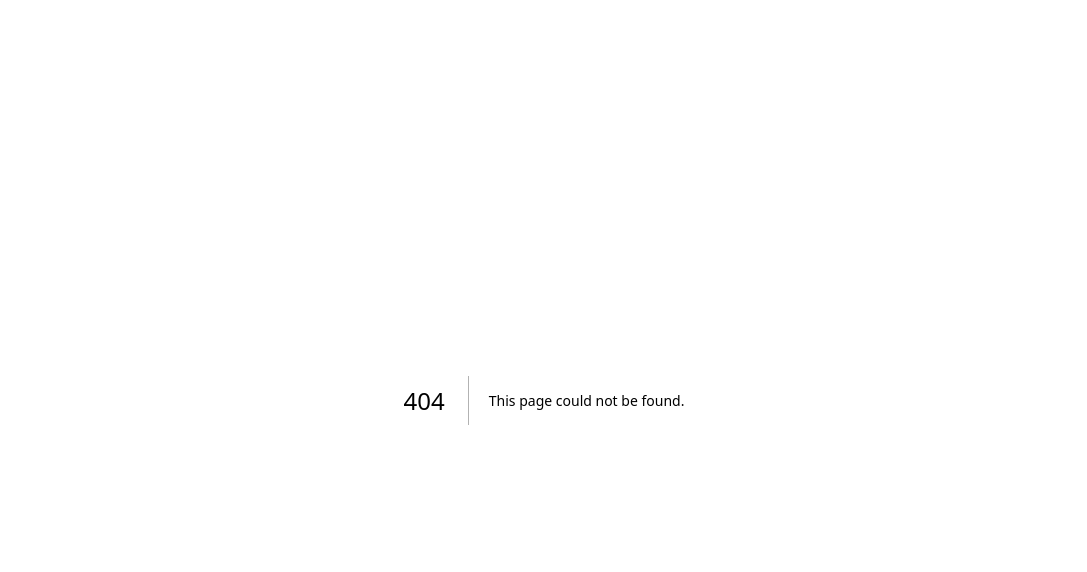
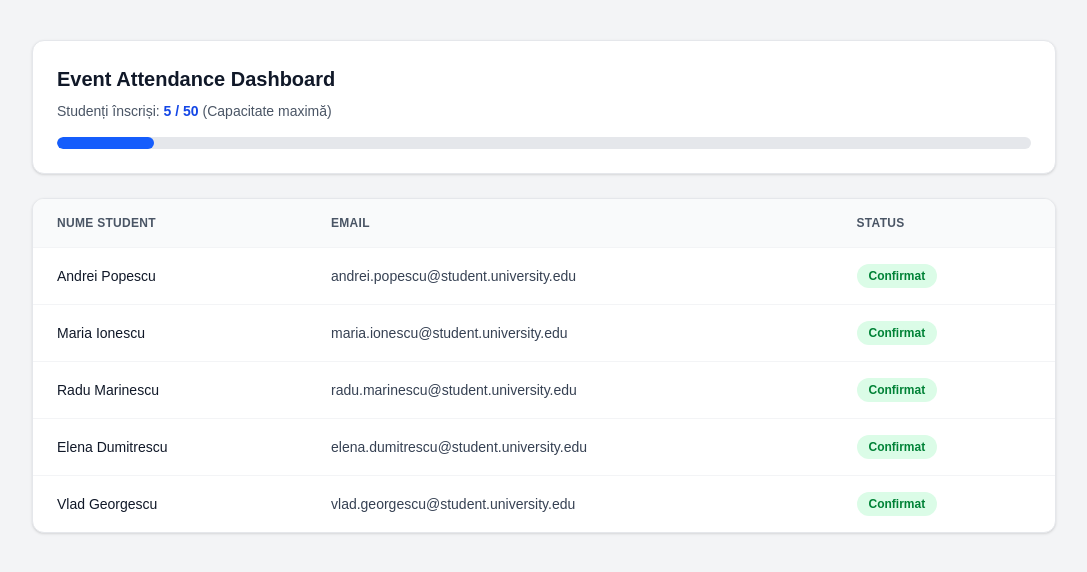
Before and after one commit to CrowmanXD/MPI-university-event-manager, a Next.js app in the folder frontend/: page /event-attendance-dashboard in a window 1280 px wide. Before the commit this address had no page. Shown: the top 572 px of the page, without its empty margins (96-1183 px from the left). Built offline with nearby package versions, Linux system fonts and the light colour scheme.

Commit message:
feat: UI tabel participanti si dashboard eveniment

```diff
--- /dev/null
+++ b/frontend/app/event-attendance-dashboard/page.tsx
@@ -0,0 +1,140 @@
+"use client";
+
+import { useEffect, useMemo, useState } from "react";
+
+type StudentAttendance = {
+  name: string;
+  email: string;
+  status: "Confirmat";
+};
+
+const EVENT_CAPACITY = 50;
+
+const MOCK_STUDENTS: StudentAttendance[] = [
+  {
+    name: "Andrei Popescu",
+    email: "andrei.popescu@student.university.edu",
+    status: "Confirmat",
+  },
+  {
+    name: "Maria Ionescu",
+    email: "maria.ionescu@student.university.edu",
+    status: "Confirmat",
+  },
+  {
+    name: "Radu Marinescu",
+    email: "radu.marinescu@student.university.edu",
+    status: "Confirmat",
+  },
+  {
+    name: "Elena Dumitrescu",
+    email: "elena.dumitrescu@student.university.edu",
+    status: "Confirmat",
+  },
+  {
+    name: "Vlad Georgescu",
+    email: "vlad.georgescu@student.university.edu",
+    status: "Confirmat",
+  },
+];
+
+export default function EventAttendanceDashboardPage() {
+  const [students, setStudents] = useState<StudentAttendance[]>([]);
+  const [isLoading, setIsLoading] = useState(true);
+
+  useEffect(() => {
+    const timeoutId = setTimeout(() => {
+      setStudents(MOCK_STUDENTS);
+      setIsLoading(false);
+    }, 1000);
+
+    return () => clearTimeout(timeoutId);
+  }, []);
+
+  const enrollmentCount = students.length;
+  const progressPercent = useMemo(() => {
+    return Math.min((enrollmentCount / EVENT_CAPACITY) * 100, 100);
+  }, [enrollmentCount]);
+
+  return (
+    <div className="min-h-screen bg-gray-100 px-4 py-10">
+      <div className="mx-auto w-full max-w-5xl space-y-6">
+        <div className="rounded-xl border border-gray-200 bg-white p-6 shadow-sm">
+          <h1 className="text-xl font-semibold text-gray-900">
+            Event Attendance Dashboard
+          </h1>
+          <p className="mt-2 text-sm text-gray-600">
+            Studenți înscriși:{" "}
+            <span className="font-semibold text-blue-700">
+              {enrollmentCount} / {EVENT_CAPACITY}
+            </span>{" "}
+            (Capacitate maximă)
+          </p>
+          <div className="mt-4 h-3 w-full overflow-hidden rounded-full bg-gray-200">
+            <div
+              className="h-full rounded-full bg-blue-600 transition-all duration-500"
+              style={{ width: `${progressPercent}%` }}
+              role="progressbar"
+              aria-valuemin={0}
+              aria-valuemax={EVENT_CAPACITY}
+              aria-valuenow={enrollmentCount}
+              aria-label="Progres înscrieri"
+            />
+          </div>
+        </div>
+
+        <div className="overflow-hidden rounded-xl border border-gray-200 bg-white shadow-sm">
+          <div className="overflow-x-auto">
+            <table className="min-w-full text-left text-sm text-gray-700">
+              <thead className="bg-gray-50 text-xs uppercase tracking-wide text-gray-600">
+                <tr>
+                  <th className="px-6 py-4 font-semibold">Nume Student</th>
+                  <th className="px-6 py-4 font-semibold">Email</th>
+                  <th className="px-6 py-4 font-semibold">Status</th>
+                </tr>
+              </thead>
+              <tbody>
+                {isLoading ? (
+                  <tr>
+                    <td
+                      colSpan={3}
+                      className="px-6 py-10 text-center text-gray-500"
+                    >
+                      Se încarcă datele...
+                    </td>
+                  </tr>
+                ) : students.length === 0 ? (
+                  <tr>
+                    <td
+                      colSpan={3}
+                      className="px-6 py-10 text-center text-gray-500"
+                    >
+                      Niciun student înscris încă.
+                    </td>
+                  </tr>
+                ) : (
+                  students.map((student) => (
+                    <tr
+                      key={student.email}
+                      className="border-t border-gray-100 transition hover:bg-blue-50/40"
+                    >
+                      <td className="px-6 py-4 font-medium text-gray-900">
+                        {student.name}
+                      </td>
+                      <td className="px-6 py-4">{student.email}</td>
+                      <td className="px-6 py-4">
+                        <span className="inline-flex rounded-full bg-green-100 px-3 py-1 text-xs font-semibold text-green-700">
+                          {student.status}
+                        </span>
+                      </td>
+                    </tr>
+                  ))
+                )}
+              </tbody>
+            </table>
+          </div>
+        </div>
+      </div>
+    </div>
+  );
+}
```
